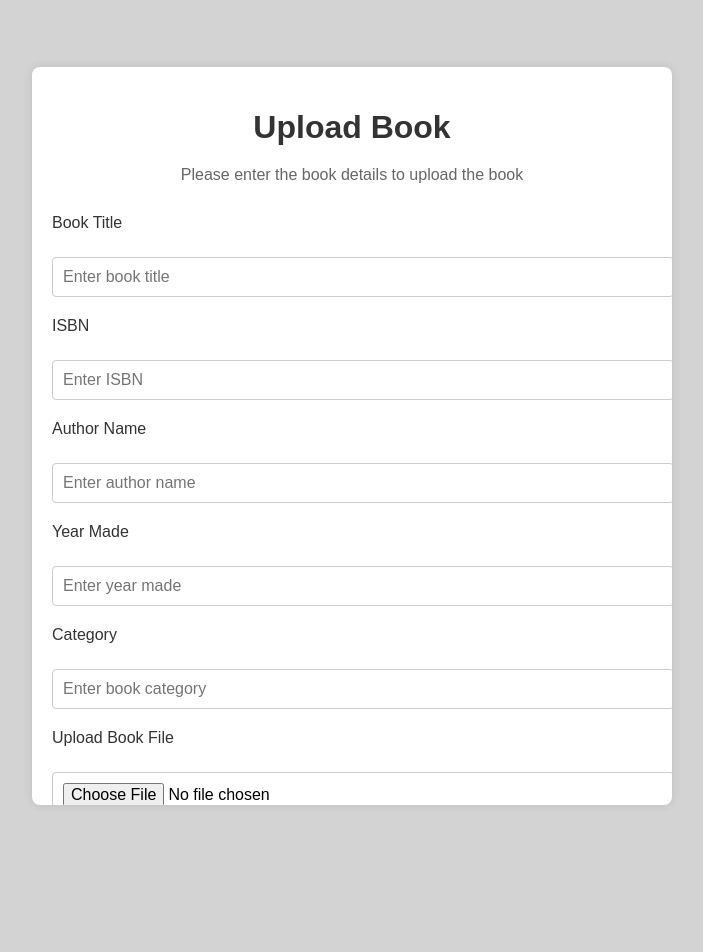
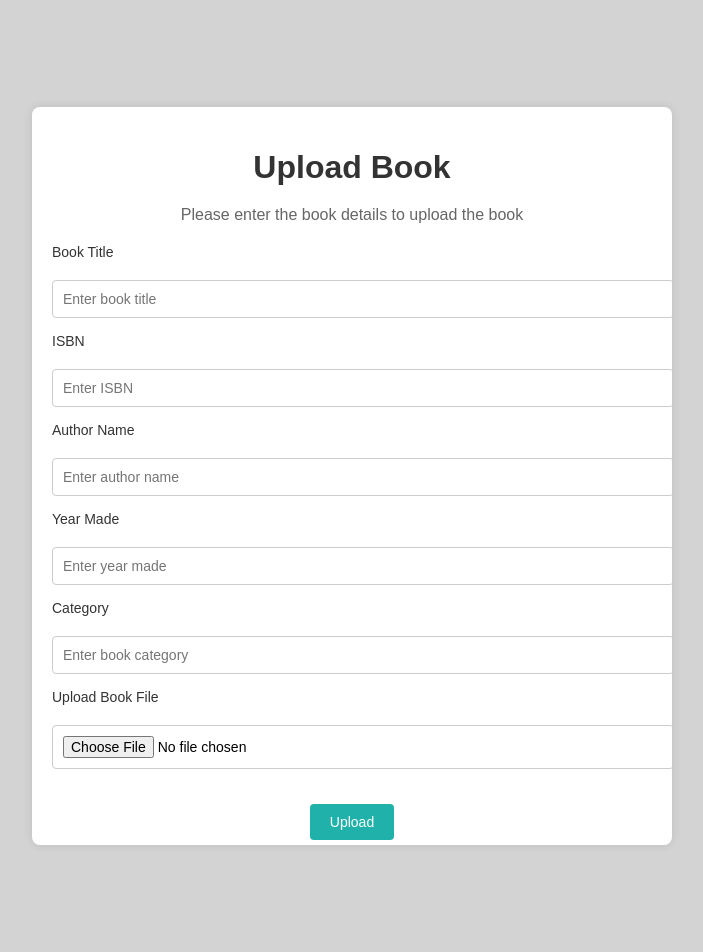
Before and after one commit to DulanjaliSankapaliKoswatte/Group11_LibryMangmnt, a PHP site: page /uploadbooks.html in a window 1280 px wide. Shown: the whole page, without its empty margins (288-991 px from the left). Before the commit the page ends 805 px from the top, so only its background shows below. Run offline with PHP 8.4, Linux system fonts and the light colour scheme.

Commit message:
changes to the user management page and upload book page

```diff
--- a/ITIS_Project/librarymanagment.css
+++ b/ITIS_Project/librarymanagment.css
@@ -133,7 +133,7 @@ tr:hover {
 }
 
 thead {
-        background-color: lightseagreen;
+        background-color: rgb(164, 223, 220);
         color: #fff;
  }
 
--- a/ITIS_Project/uploadbooks.css
+++ b/ITIS_Project/uploadbooks.css
@@ -5,7 +5,7 @@ body {
     background-color: lightgrey;
     font-family: Arial, Helvetica, sans-serif;
     height: 100vh;
-    margin: 0;
+    margin: 40px;
 }
 
 .container {
@@ -17,7 +17,7 @@ body {
     box-shadow: 0 0 10px rgba(0, 0, 0, 0.1);
     padding: 20px;
     max-width: 600px;
-    width: 90%;
+    width: 100%;
     height: 80vh;
     overflow-y: auto;
     margin: 20px 0;
@@ -34,7 +34,7 @@ h1 {
 }
 
 .description {
-    margin-bottom: 30px;
+    margin-bottom: 20px;
     text-align: center;
     color: #666;
     font-size: 16px;
@@ -43,11 +43,11 @@ h1 {
 .form-container {
     display: flex;
     flex-direction: column;
-    gap: 20px;
+    gap: 15px;
 }
 
 label {
-    font-size: 16px;
+    font-size: 14px;
     color: #333;
     margin-bottom: 5px;
 }
@@ -57,7 +57,7 @@ input[type="file"] {
     padding: 10px;
     border: 1px solid #ccc;
     border-radius: 4px;
-    font-size: 16px;
+    font-size: 14px;
     width: 100%;
 }
 
@@ -73,7 +73,8 @@ input[type="file"] {
     border: none;
     border-radius: 4px;
     cursor: pointer;
-    font-size: 16px;
+    font-size: 14px;
+    transition: background-color 0.3s;
 }
 
 .button:hover {
```
Also changed, not shown: ITIS_Project/usermanagment.css (+17 -1 lines).
